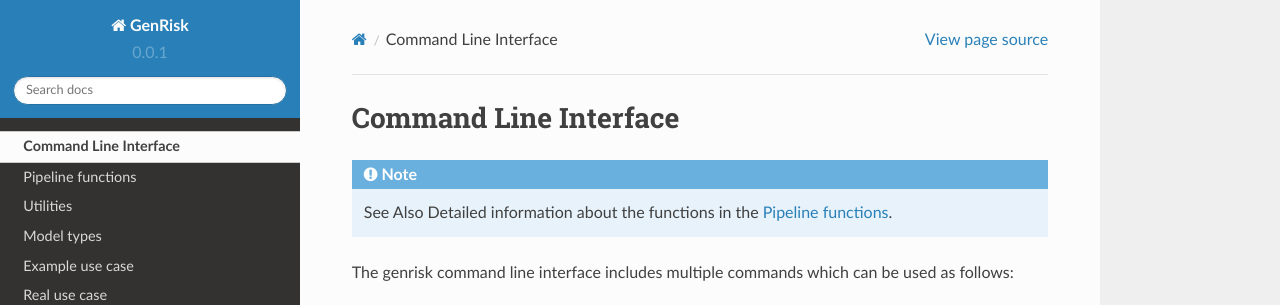
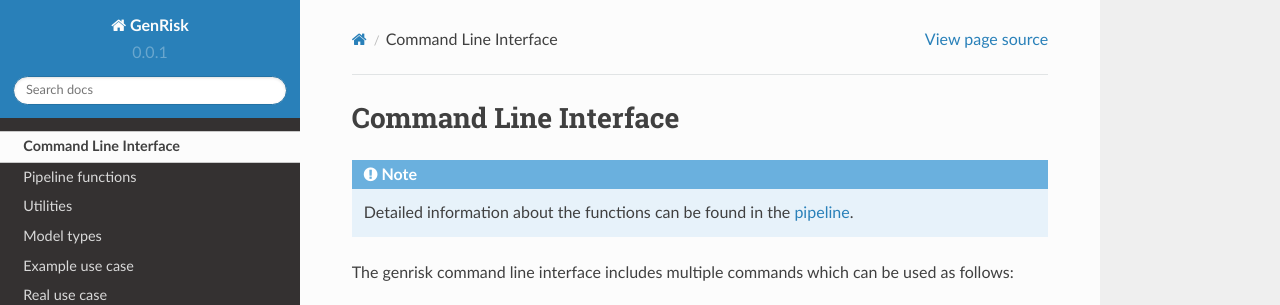
Before and after one commit to AldisiRana/GenRisk, a Sphinx documentation site: the page built from docs/source/cli.rst, in a window 1280 px wide and 1342 px high, cut to the strip 0-305 px from the top of the window. Built offline with Sphinx 7.4.7 and the Read the Docs theme 2.0.0, drawn with Linux system fonts in a browser that asks for light colours.

Commit message:
Update cli.rst

```diff
--- a/docs/source/cli.rst
+++ b/docs/source/cli.rst
@@ -2,8 +2,8 @@
 
 Command Line Interface
 #######################
-.. note:: See Also
-    Detailed information about the functions in the :ref:`pipeline`.
+.. note::
+    Detailed information about the functions can be found in the `pipeline <pipeline.rst>`_.
 
 The genrisk command line interface includes multiple commands which can be used as follows:
 
```
